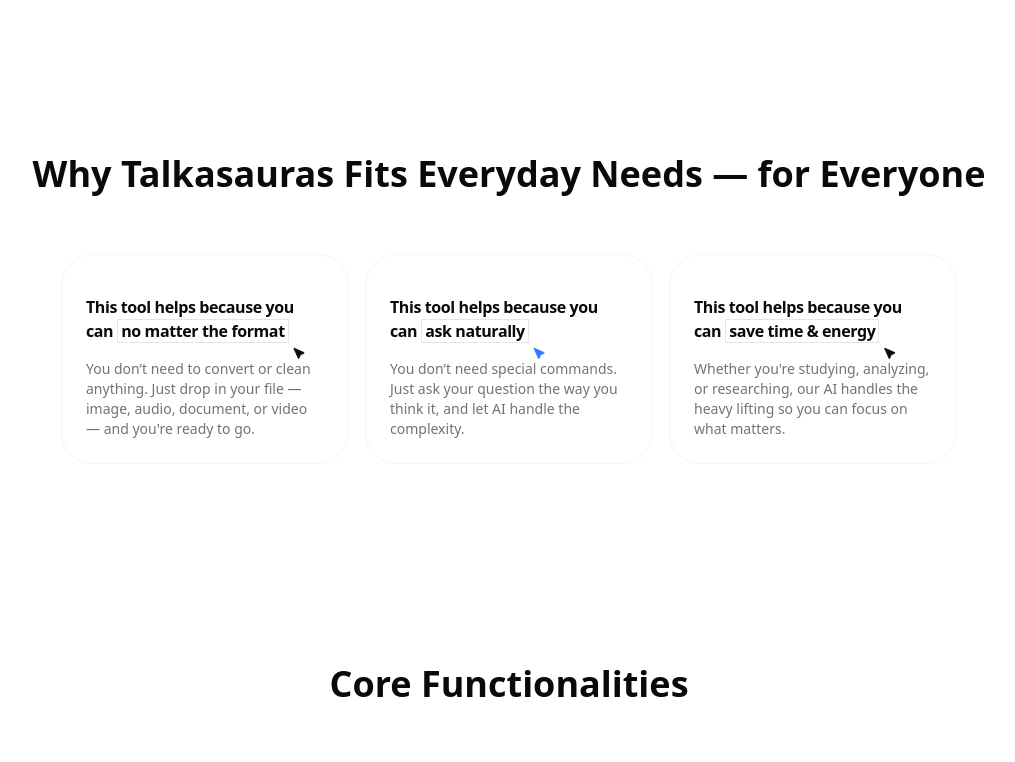
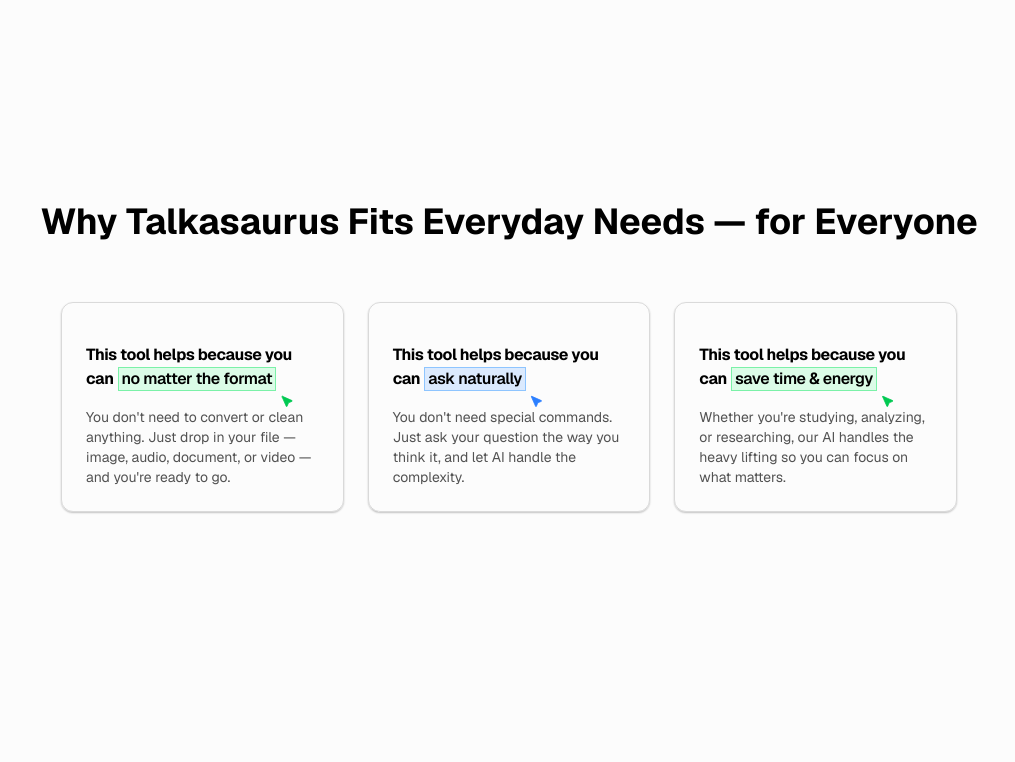
Before and after one commit to IamDevTrivedi/NextJS-ShadCN-Dark, a Next.js app in the folder client/: page / in a window 1280 px wide. Shown: the part 658-1420 px from the top of the page, without its empty margins (131-1146 px from the left). Built offline with nearby package versions, Linux system fonts and the light colour scheme.

Commit message:
used vercel themed for shadCN

```diff
--- a/client/app/globals.css
+++ b/client/app/globals.css
@@ -3,114 +3,154 @@
 
 @custom-variant dark (&:is(.dark *));
 
+
+:root {
+  --background: oklch(0.99 0 0);
+  --foreground: oklch(0 0 0);
+  --card: oklch(1 0 0);
+  --card-foreground: oklch(0 0 0);
+  --popover: oklch(0.99 0 0);
+  --popover-foreground: oklch(0 0 0);
+  --primary: oklch(0 0 0);
+  --primary-foreground: oklch(1 0 0);
+  --secondary: oklch(0.94 0 0);
+  --secondary-foreground: oklch(0 0 0);
+  --muted: oklch(0.97 0 0);
+  --muted-foreground: oklch(0.44 0 0);
+  --accent: oklch(0.94 0 0);
+  --accent-foreground: oklch(0 0 0);
+  --destructive: oklch(0.63 0.19 23.03);
+  --destructive-foreground: oklch(1 0 0);
+  --border: oklch(0.92 0 0);
+  --input: oklch(0.94 0 0);
+  --ring: oklch(0 0 0);
+  --chart-1: oklch(0.81 0.17 75.35);
+  --chart-2: oklch(0.55 0.22 264.53);
+  --chart-3: oklch(0.72 0 0);
+  --chart-4: oklch(0.92 0 0);
+  --chart-5: oklch(0.56 0 0);
+  --sidebar: oklch(0.99 0 0);
+  --sidebar-foreground: oklch(0 0 0);
+  --sidebar-primary: oklch(0 0 0);
+  --sidebar-primary-foreground: oklch(1 0 0);
+  --sidebar-accent: oklch(0.94 0 0);
+  --sidebar-accent-foreground: oklch(0 0 0);
+  --sidebar-border: oklch(0.94 0 0);
+  --sidebar-ring: oklch(0 0 0);
+  --font-sans: Geist, sans-serif;
+  --font-serif: Georgia, serif;
+  --font-mono: Geist Mono, monospace;
+  --radius: 0.5rem;
+  --shadow-2xs: 0px 1px 2px 0px hsl(0 0% 0% / 0.09);
+  --shadow-xs: 0px 1px 2px 0px hsl(0 0% 0% / 0.09);
+  --shadow-sm: 0px 1px 2px 0px hsl(0 0% 0% / 0.18), 0px 1px 2px -1px hsl(0 0% 0% / 0.18);
+  --shadow: 0px 1px 2px 0px hsl(0 0% 0% / 0.18), 0px 1px 2px -1px hsl(0 0% 0% / 0.18);
+  --shadow-md: 0px 1px 2px 0px hsl(0 0% 0% / 0.18), 0px 2px 4px -1px hsl(0 0% 0% / 0.18);
+  --shadow-lg: 0px 1px 2px 0px hsl(0 0% 0% / 0.18), 0px 4px 6px -1px hsl(0 0% 0% / 0.18);
+  --shadow-xl: 0px 1px 2px 0px hsl(0 0% 0% / 0.18), 0px 8px 10px -1px hsl(0 0% 0% / 0.18);
+  --shadow-2xl: 0px 1px 2px 0px hsl(0 0% 0% / 0.45);
+}
+
+.dark {
+  --background: oklch(0 0 0);
+  --foreground: oklch(1 0 0);
+  --card: oklch(0.14 0 0);
+  --card-foreground: oklch(1 0 0);
+  --popover: oklch(0.18 0 0);
+  --popover-foreground: oklch(1 0 0);
+  --primary: oklch(1 0 0);
+  --primary-foreground: oklch(0 0 0);
+  --secondary: oklch(0.25 0 0);
+  --secondary-foreground: oklch(1 0 0);
+  --muted: oklch(0.23 0 0);
+  --muted-foreground: oklch(0.72 0 0);
+  --accent: oklch(0.32 0 0);
+  --accent-foreground: oklch(1 0 0);
+  --destructive: oklch(0.69 0.20 23.91);
+  --destructive-foreground: oklch(0 0 0);
+  --border: oklch(0.26 0 0);
+  --input: oklch(0.32 0 0);
+  --ring: oklch(0.72 0 0);
+  --chart-1: oklch(0.81 0.17 75.35);
+  --chart-2: oklch(0.58 0.21 260.84);
+  --chart-3: oklch(0.56 0 0);
+  --chart-4: oklch(0.44 0 0);
+  --chart-5: oklch(0.92 0 0);
+  --sidebar: oklch(0.18 0 0);
+  --sidebar-foreground: oklch(1 0 0);
+  --sidebar-primary: oklch(1 0 0);
+  --sidebar-primary-foreground: oklch(0 0 0);
+  --sidebar-accent: oklch(0.32 0 0);
+  --sidebar-accent-foreground: oklch(1 0 0);
+  --sidebar-border: oklch(0.32 0 0);
+  --sidebar-ring: oklch(0.72 0 0);
+  --font-sans: Geist, sans-serif;
+  --font-serif: Georgia, serif;
+  --font-mono: Geist Mono, monospace;
+  --radius: 0.5rem;
+  --shadow-2xs: 0px 1px 2px 0px hsl(0 0% 0% / 0.09);
+  --shadow-xs: 0px 1px 2px 0px hsl(0 0% 0% / 0.09);
+  --shadow-sm: 0px 1px 2px 0px hsl(0 0% 0% / 0.18), 0px 1px 2px -1px hsl(0 0% 0% / 0.18);
+  --shadow: 0px 1px 2px 0px hsl(0 0% 0% / 0.18), 0px 1px 2px -1px hsl(0 0% 0% / 0.18);
+  --shadow-md: 0px 1px 2px 0px hsl(0 0% 0% / 0.18), 0px 2px 4px -1px hsl(0 0% 0% / 0.18);
+  --shadow-lg: 0px 1px 2px 0px hsl(0 0% 0% / 0.18), 0px 4px 6px -1px hsl(0 0% 0% / 0.18);
+  --shadow-xl: 0px 1px 2px 0px hsl(0 0% 0% / 0.18), 0px 8px 10px -1px hsl(0 0% 0% / 0.18);
+  --shadow-2xl: 0px 1px 2px 0px hsl(0 0% 0% / 0.45);
+}
+
 @theme inline {
   --color-background: var(--background);
   --color-foreground: var(--foreground);
-  --font-sans: var(--font-geist-sans);
-  --font-mono: var(--font-geist-mono);
+  --color-card: var(--card);
+  --color-card-foreground: var(--card-foreground);
+  --color-popover: var(--popover);
+  --color-popover-foreground: var(--popover-foreground);
+  --color-primary: var(--primary);
+  --color-primary-foreground: var(--primary-foreground);
+  --color-secondary: var(--secondary);
+  --color-secondary-foreground: var(--secondary-foreground);
+  --color-muted: var(--muted);
+  --color-muted-foreground: var(--muted-foreground);
+  --color-accent: var(--accent);
+  --color-accent-foreground: var(--accent-foreground);
+  --color-destructive: var(--destructive);
+  --color-destructive-foreground: var(--destructive-foreground);
+  --color-border: var(--border);
+  --color-input: var(--input);
+  --color-ring: var(--ring);
+  --color-chart-1: var(--chart-1);
+  --color-chart-2: var(--chart-2);
+  --color-chart-3: var(--chart-3);
+  --color-chart-4: var(--chart-4);
+  --color-chart-5: var(--chart-5);
+  --color-sidebar: var(--sidebar);
+  --color-sidebar-foreground: var(--sidebar-foreground);
+  --color-sidebar-primary: var(--sidebar-primary);
+  --color-sidebar-primary-foreground: var(--sidebar-primary-foreground);
+  --color-sidebar-accent: var(--sidebar-accent);
+  --color-sidebar-accent-foreground: var(--sidebar-accent-foreground);
+  --color-sidebar-border: var(--sidebar-border);
   --color-sidebar-ring: var(--sidebar-ring);
-  --color-sidebar-border: var(--sidebar-border);
-  --color-sidebar-accent-foreground: var(--sidebar-accent-foreground);
-  --color-sidebar-accent: var(--sidebar-accent);
-  --color-sidebar-primary-foreground: var(--sidebar-primary-foreground);
-  --color-sidebar-primary: var(--sidebar-primary);
-  --color-sidebar-foreground: var(--sidebar-foreground);
-  --color-sidebar: var(--sidebar);
-  --color-chart-5: var(--chart-5);
-  --color-chart-4: var(--chart-4);
-  --color-chart-3: var(--chart-3);
-  --color-chart-2: var(--chart-2);
-  --color-chart-1: var(--chart-1);
-  --color-ring: var(--ring);
-  --color-input: var(--input);
-  --color-border: var(--border);
-  --color-destructive: var(--destructive);
-  --color-accent-foreground: var(--accent-foreground);
-  --color-accent: var(--accent);
-  --color-muted-foreground: var(--muted-foreground);
-  --color-muted: var(--muted);
-  --color-secondary-foreground: var(--secondary-foreground);
-  --color-secondary: var(--secondary);
-  --color-primary-foreground: var(--primary-foreground);
-  --color-primary: var(--primary);
-  --color-popover-foreground: var(--popover-foreground);
-  --color-popover: var(--popover);
-  --color-card-foreground: var(--card-foreground);
-  --color-card: var(--card);
+
+  --font-sans: var(--font-sans);
+  --font-mono: var(--font-mono);
+  --font-serif: var(--font-serif);
+
   --radius-sm: calc(var(--radius) - 4px);
   --radius-md: calc(var(--radius) - 2px);
   --radius-lg: var(--radius);
   --radius-xl: calc(var(--radius) + 4px);
+
+  --shadow-2xs: var(--shadow-2xs);
+  --shadow-xs: var(--shadow-xs);
+  --shadow-sm: var(--shadow-sm);
+  --shadow: var(--shadow);
+  --shadow-md: var(--shadow-md);
+  --shadow-lg: var(--shadow-lg);
+  --shadow-xl: var(--shadow-xl);
+  --shadow-2xl: var(--shadow-2xl);
 }
 
-:root {
-  --radius: 0.625rem;
-  --background: oklch(1 0 0);
-  --foreground: oklch(0.145 0 0);
-  --card: oklch(1 0 0);
-  --card-foreground: oklch(0.145 0 0);
-  --popover: oklch(1 0 0);
-  --popover-foreground: oklch(0.145 0 0);
-  --primary: oklch(0.205 0 0);
-  --primary-foreground: oklch(0.985 0 0);
-  --secondary: oklch(0.97 0 0);
-  --secondary-foreground: oklch(0.205 0 0);
-  --muted: oklch(0.97 0 0);
-  --muted-foreground: oklch(0.556 0 0);
-  --accent: oklch(0.97 0 0);
-  --accent-foreground: oklch(0.205 0 0);
-  --destructive: oklch(0.577 0.245 27.325);
-  --border: oklch(0.922 0 0);
-  --input: oklch(0.922 0 0);
-  --ring: oklch(0.708 0 0);
-  --chart-1: oklch(0.646 0.222 41.116);
-  --chart-2: oklch(0.6 0.118 184.704);
-  --chart-3: oklch(0.398 0.07 227.392);
-  --chart-4: oklch(0.828 0.189 84.429);
-  --chart-5: oklch(0.769 0.188 70.08);
-  --sidebar: oklch(0.985 0 0);
-  --sidebar-foreground: oklch(0.145 0 0);
-  --sidebar-primary: oklch(0.205 0 0);
-  --sidebar-primary-foreground: oklch(0.985 0 0);
-  --sidebar-accent: oklch(0.97 0 0);
-  --sidebar-accent-foreground: oklch(0.205 0 0);
-  --sidebar-border: oklch(0.922 0 0);
-  --sidebar-ring: oklch(0.708 0 0);
-}
-
-.dark {
-  --background: oklch(0.145 0 0);
-  --foreground: oklch(0.985 0 0);
-  --card: oklch(0.205 0 0);
-  --card-foreground: oklch(0.985 0 0);
-  --popover: oklch(0.205 0 0);
-  --popover-foreground: oklch(0.985 0 0);
-  --primary: oklch(0.922 0 0);
-  --primary-foreground: oklch(0.205 0 0);
-  --secondary: oklch(0.269 0 0);
-  --secondary-foreground: oklch(0.985 0 0);
-  --muted: oklch(0.269 0 0);
-  --muted-foreground: oklch(0.708 0 0);
-  --accent: oklch(0.269 0 0);
-  --accent-foreground: oklch(0.985 0 0);
-  --destructive: oklch(0.704 0.191 22.216);
-  --border: oklch(1 0 0 / 10%);
-  --input: oklch(1 0 0 / 15%);
-  --ring: oklch(0.556 0 0);
-  --chart-1: oklch(0.488 0.243 264.376);
-  --chart-2: oklch(0.696 0.17 162.48);
-  --chart-3: oklch(0.769 0.188 70.08);
-  --chart-4: oklch(0.627 0.265 303.9);
-  --chart-5: oklch(0.645 0.246 16.439);
-  --sidebar: oklch(0.205 0 0);
-  --sidebar-foreground: oklch(0.985 0 0);
-  --sidebar-primary: oklch(0.488 0.243 264.376);
-  --sidebar-primary-foreground: oklch(0.985 0 0);
-  --sidebar-accent: oklch(0.269 0 0);
-  --sidebar-accent-foreground: oklch(0.985 0 0);
-  --sidebar-border: oklch(1 0 0 / 10%);
-  --sidebar-ring: oklch(0.556 0 0);
-}
 
 @layer base {
   * {
--- a/client/components/FeaturesSection.jsx
+++ b/client/components/FeaturesSection.jsx
@@ -9,7 +9,7 @@
 
   return (
     <div className="py-20 lg:py-40" id="Core-Functionalities">
-      <h1 className="text-4xl font-bold mb-15 text-center">
+      <h1 className="text-4xl font-bold mb-15 text-accent-foreground text-center">
         Core Functionalities
       </h1>
 
@@ -22,7 +22,7 @@
             <div
               key={feature.title}
               id={`feature-number-${idx}`}
-              className={`relative bg-card text-card-foreground p-6 rounded-3xl overflow-hidden transition duration-300 ${
+              className={`relative bg-card text-accent-foreground p-6 rounded-3xl overflow-hidden transition duration-300 ${
                 isBlurred ? "blur-xs" : "blur-0"
               }`}
               onMouseEnter={() => setHoveredIndex(idx)}
--- a/client/components/Footer.jsx
+++ b/client/components/Footer.jsx
@@ -146,7 +146,7 @@
                 <a
                   key={idx}
                   href={social.href}
-                  className="bg-background hover:bg-muted p-2 rounded-md transition-colors border border-slate-800"
+                  className="bg-background hover:bg-muted p-2 rounded-md transition-colors border border-muted"
                   aria-label={social.label}
                 >
                   {social.icon}
--- a/client/components/Reasons.jsx
+++ b/client/components/Reasons.jsx
@@ -1,14 +1,28 @@
 import { PointerHighlight } from "@/components/ui/pointer-highlight";
+
+// Define colors as objects with specific class names instead of dynamic strings
+const reasonStyles = {
+  green: {
+    rectangle:
+      "bg-green-100 dark:bg-green-900/30 border-green-300 dark:border-green-700",
+    pointer: "text-green-500 h-3 w-3",
+  },
+  blue: {
+    rectangle:
+      "bg-blue-100 dark:bg-blue-900/30 border-blue-300 dark:border-blue-700",
+    pointer: "text-blue-500 h-3 w-3",
+  },
+};
 
 const reasons = [
   {
     highlight: "no matter the format",
-    text: "You don’t need to convert or clean anything. Just drop in your file — image, audio, document, or video — and you're ready to go.",
+    text: "You don't need to convert or clean anything. Just drop in your file — image, audio, document, or video — and you're ready to go.",
     color: "green",
   },
   {
     highlight: "ask naturally",
-    text: "You don’t need special commands. Just ask your question the way you think it, and let AI handle the complexity.",
+    text: "You don't need special commands. Just ask your question the way you think it, and let AI handle the complexity.",
     color: "blue",
   },
   {
@@ -20,31 +34,38 @@
 
 export function TheReasons() {
   return (
-    <div className="">
-      <h1 className="text-4xl font-bold text-center mb-5">
-        Why Talkasauras Fits Everyday Needs — for Everyone
+    <section className="py-12">
+      <h1 className="text-4xl text-accent-foreground font-bold text-center mb-5">
+        Why Talkasaurus Fits Everyday Needs — for Everyone
       </h1>
 
-      <div className="mx-auto grid max-w-4xl grid-cols-1 gap-4 py-10 sm:grid-cols-3">
-        {reasons.map((item, i) => (
-          <div key={i} className="p-6 border rounded-4xl border-accent">
-            <div className="mx-auto mt-4 max-w-lg text-base font-bold tracking-tight md:text-base">
+      <div className="mx-auto grid max-w-4xl grid-cols-1 gap-6 py-10 sm:grid-cols-3">
+        {reasons.map((item, i) => {
+          // Get the correct style objects based on color
+          const style = reasonStyles[item.color];
+
+          return (
+            <div
+              key={i}
+              className="p-6 border border-muted-foreground/20 rounded-xl shadow-sm hover:shadow-md transition-shadow"
+            >
+              <div className="mt-4 text-base font-bold text-accent-foreground tracking-tight md:text-base">
                 This tool helps because you can
                 <PointerHighlight
-                rectangleClassName={`bg-${item.color}-100 dark:bg-${item.color}-900 border-${item.color}-300 dark:border-${item.color}-700 leading-loose`}
-                pointerClassName={`text-${item.color}-500 h-3 w-3`}
+                  rectangleClassName={style.rectangle}
+                  pointerClassName={style.pointer}
                   containerClassName="inline-block ml-1"
                 >
-                <span className="relative z-10 font-semibold mx-1">
+                  <span className="relative text-accent-foreground z-10 font-semibold mx-1">
                     {item.highlight}
                   </span>
                 </PointerHighlight>
-              {/* <span className="text-muted-foreground">without extra effort.</span> */}
               </div>
-            <p className="mt-4 text-sm text-neutral-500">{item.text}</p>
-          </div>
-        ))}
-      </div>
+              <p className="mt-4 text-muted-foreground text-sm">{item.text}</p>
             </div>
           );
+        })}
+      </div>
+    </section>
+  );
 }
--- a/client/components/TelegramBotPromo.jsx
+++ b/client/components/TelegramBotPromo.jsx
@@ -8,7 +8,7 @@
       <div className="flex flex-col md:flex-row gap-2">
         {/* Text and Button */}
         <div className="w-full md:w-3/5">
-          <h2 className="text-2xl md:text-3xl font-bold mb-4">
+          <h2 className="text-2xl md:text-3xl text-accent-foreground font-bold mb-4">
             Chat with the AI Bot on Telegram
           </h2>
           <p className="text-muted-foreground mb-6">
```
Lines whose indentation alone changed are shown as unchanged.
